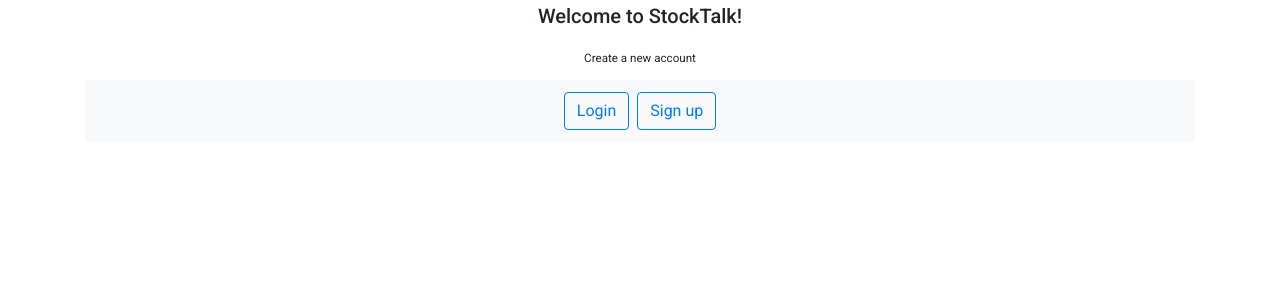
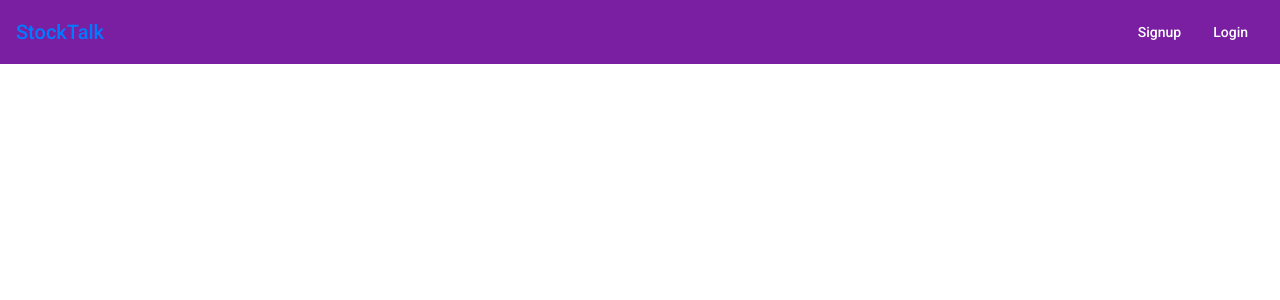
Before and after one commit to nbreen/StockTalk, an Angular app in the folder frontend/StockTalk/: page / in a window 1280 px wide. Shown: the top 300 px of the page. Built offline with nearby package versions, Linux system fonts and the light colour scheme.

Commit message:
Created very simple UI for the home page, with routing for the login and signup pages

```diff
--- a/frontend/StockTalk/src/app/app-routing.module.ts
+++ b/frontend/StockTalk/src/app/app-routing.module.ts
@@ -4,8 +4,9 @@ import { LoginComponent } from './login/login.component';
 import { SignupComponent } from './signup/signup.component';
 
 const routes: Routes = [
-  {path: 'login', component:LoginComponent},
-  {path: 'signup', component:SignupComponent}
+  { path: '', redirectTo: '/', pathMatch: 'full' },
+  { path: 'login', component:LoginComponent},
+  { path: 'signup', component:SignupComponent}
 ];
 
 @NgModule({
--- a/frontend/StockTalk/src/app/app.component.html
+++ b/frontend/StockTalk/src/app/app.component.html
@@ -1,19 +1,11 @@
 
-<div class="container">
-  <h2 class="d-flex justify-content-center"> Welcome to StockTalk! </h2>
-  <h5 class="d-flex justify-content-center"> Create a new account </h5>
-
-  <nav class="navbar justify-content-center navbar-expand-sm bg-light">
-    <ul class="navbar-nav">
-      <li class="nav-item">
-        <button routerLink="login"
-          class="m-1 btn btn-light btn-outline-primary" Button>Login</button>
-          <button routerLink="signup"
-          class="m-1 btn btn-light btn-outline-primary" Button>Sign up</button>
-      </li>
-    </ul>
-  </nav>
-
-
-  <router-outlet></router-outlet>
-</div>
+<mat-toolbar color="primary">
+  <mat-toolbar-row>
+    <!--  <span>HOME</span> -->
+     <span><a href="/">StockTalk</a></span>
+     <span class="spacer"></span>
+     <a mat-button routerLink="signup">Signup</a>
+     <a mat-button routerLink="login">Login</a>
+  </mat-toolbar-row>
+</mat-toolbar>
+<router-outlet></router-outlet>
--- a/frontend/StockTalk/src/app/app.component.scss
+++ b/frontend/StockTalk/src/app/app.component.scss
@@ -0,0 +1,3 @@
+.spacer {
+    flex: 1 1 auto;
+  }
--- /dev/null
+++ b/frontend/StockTalk/src/app/material.module.ts
@@ -0,0 +1,13 @@
+import { NgModule } from  '@angular/core';
+
+import { MatButtonModule } from  '@angular/material/button';
+import { MatToolbarModule } from '@angular/material/toolbar';
+
+
+@NgModule({
+imports: [MatButtonModule,MatToolbarModule],
+exports: [MatButtonModule,MatToolbarModule],
+
+})
+
+export  class  MyMaterialModule { }
```
Also changed, not shown: frontend/StockTalk/src/app/app.module.ts (+11 -3 lines), frontend/StockTalk/src/app/crud.service.ts (+21 -1 lines).
